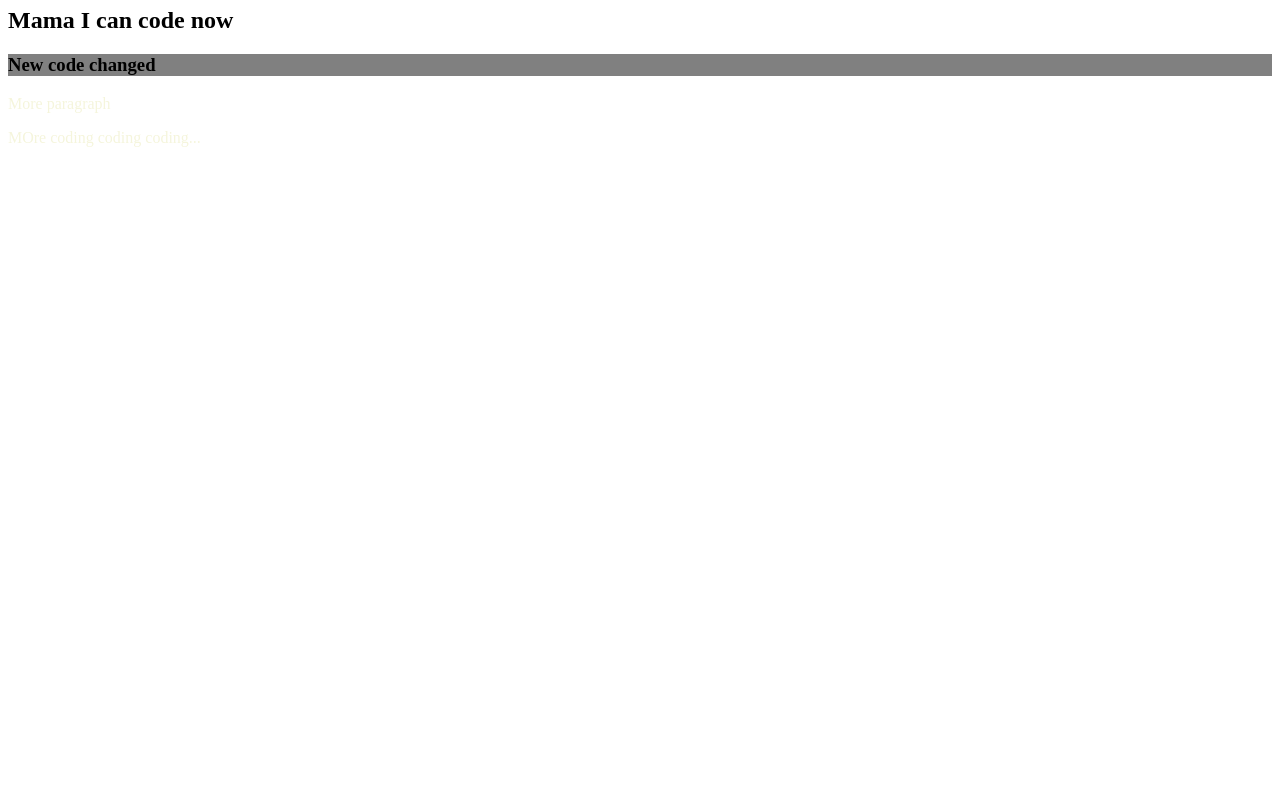
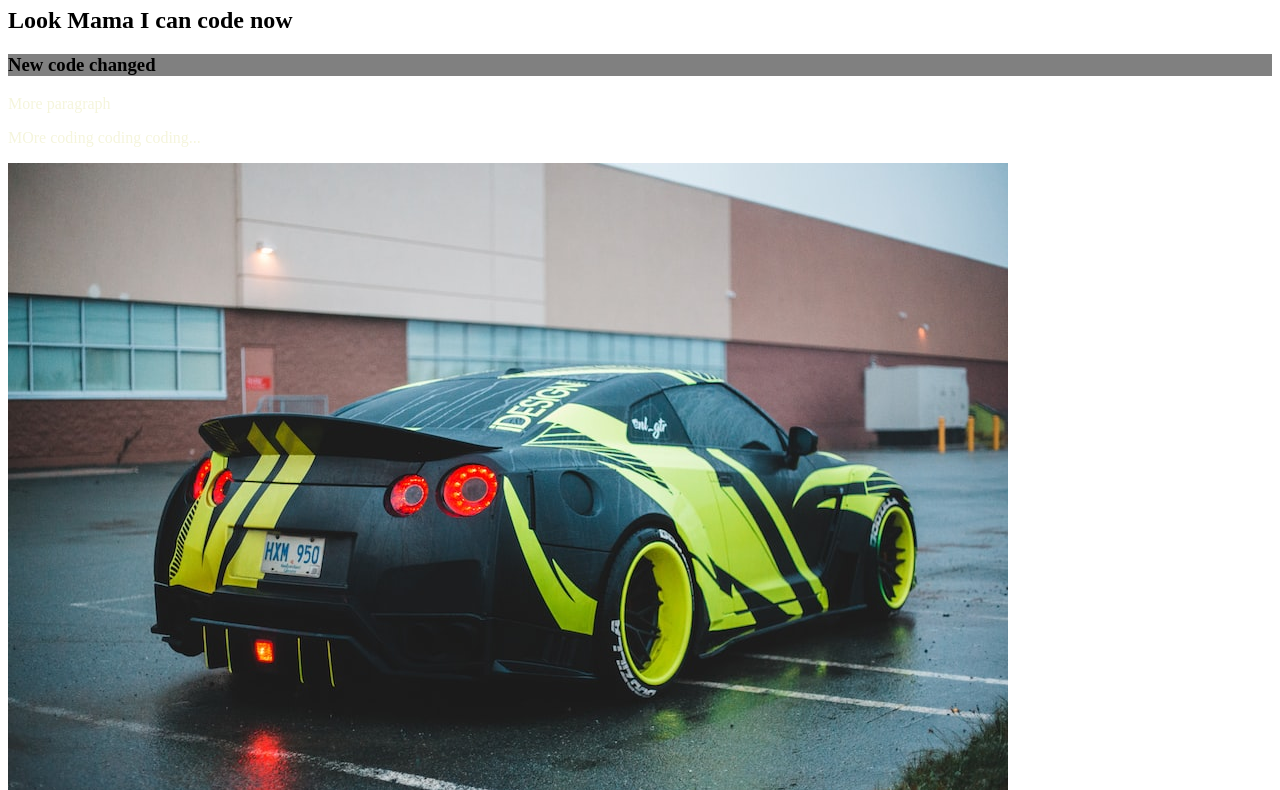
Before and after one commit to Ashique-coder/my-first-repo, a plain HTML site: page index.html in a window 1280 px wide. Shown: the part 73-863 px from the top of the page. Before the commit the page ends 800 px from the top, so only its background shows below. Drawn offline with Linux system fonts and the light colour scheme.

Commit message:
image added

```diff
--- a/index.html
+++ b/index.html
@@ -8,10 +8,11 @@
 </head>
 <body>
     <h1>I can push to Github</h1>
-    <h2>Mama I can code now</h2>
+    <h2>Look Mama I can code now</h2>
     <h3>New code changed</h3>
 <p>More paragraph </p>
 <p>MOre coding coding coding...</p>
-
+<img src="GTR Mod.jfif" alt="">
+<img src="GTR on the road.jfif" alt="">
 </body>
 </html>
```
Also changed, not shown: GTR Mod.jfif (added), GTR on the road.jfif (added), McQueen15.jpg (added).
